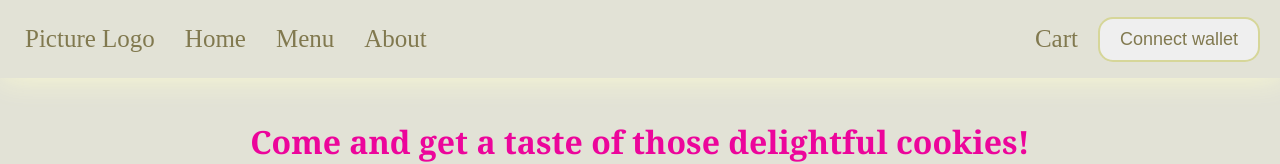
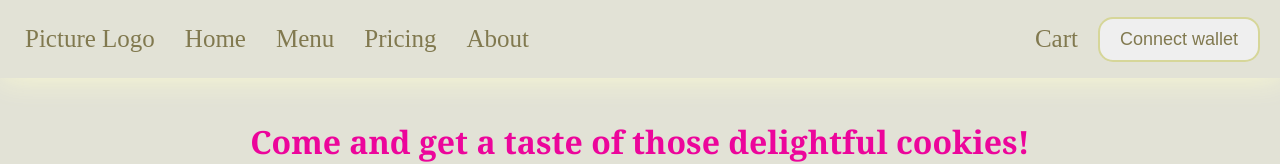
Before and after one commit to CodeforTech2/Recipes, a plain HTML site: page Menu/menu.html in a window 1280 px wide. Shown: the top 164 px of the page. Drawn offline with Linux system fonts and the light colour scheme.

Commit message:
pricing folder and files

```diff
--- a/Menu/menu.html
+++ b/Menu/menu.html
@@ -14,6 +14,7 @@
                     <a href="#"><li class="nav-list">Picture Logo</li></a>
                     <a href="/index.html"><li class="nav-list">Home</li></a>
                     <a href="/Menu/menu.html"><li class="nav-list">Menu</li></a>
+                    <a href="#"><li class="nav-list">Pricing</li></a>
                     <a href="/About Us/about.html"><li class="nav-list">About</li></a>
 
                 </div>
```
Also changed, not shown: Pricing/pricing.css (added), Pricing/pricing.html (added).
